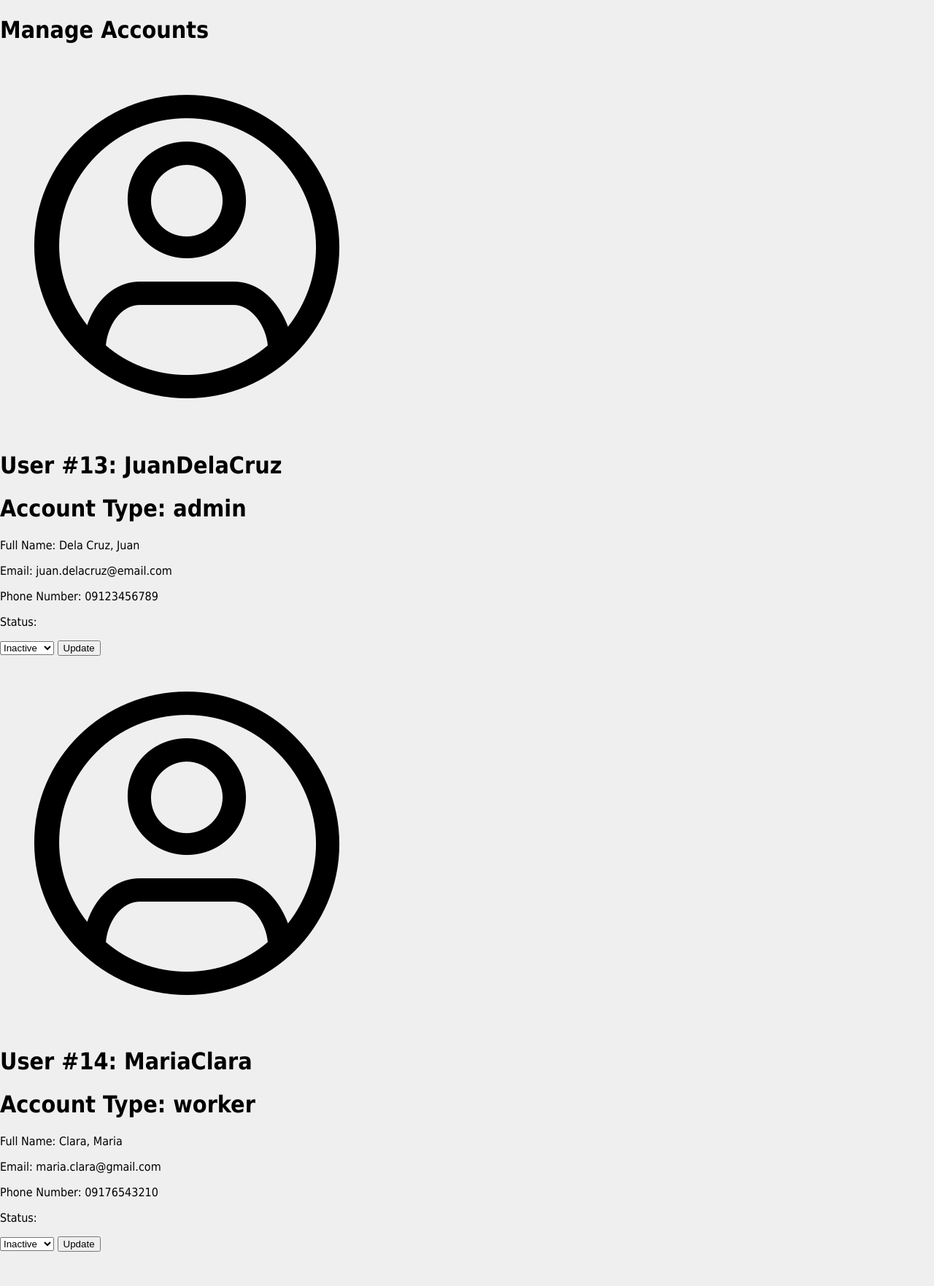
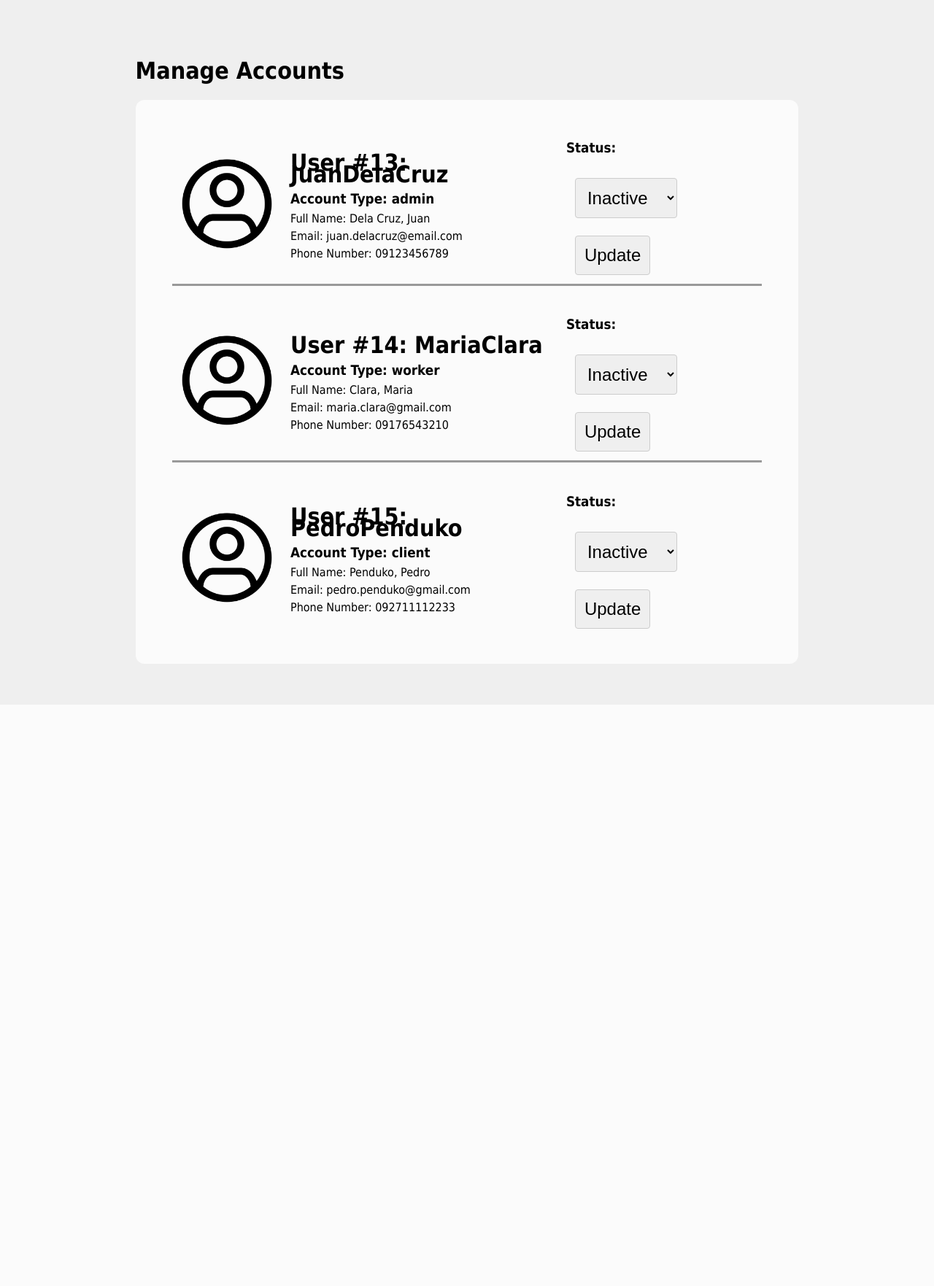
Before and after one commit to apotato369550/web-dev-1-final-project, a PHP site: page /admin/manage-accounts.php in a window 1280 px wide. Shown: the part 124-1887 px from the top of the page at 73% size. After the commit the page ends 986 px from the top, so only its background shows below. Run offline with PHP 8.4, Linux system fonts and the light colour scheme; a user stored in the database is signed in; data comes from the database, SQL or seed files in the repository; both versions use the stored data as it was after the commit.

Commit message:
Added 'manage accounts' feature

```diff
--- a/admin/admin.css
+++ b/admin/admin.css
@@ -115,7 +115,6 @@ nav {
     display: flex;
     flex-direction: row;
     margin: auto;
-    background-color: white;
     width: 30vw;
     padding: 3vh 3vw;
     border-radius: 12px;
@@ -171,6 +170,77 @@ nav {
     border-radius: 4px;
 }
 
+.manage-accounts-container {
+    display: flex;
+    width: 100vw;
+    margin: 0px;
+    padding: 0px;
+    align-items: center;
+}
+
+.manage-accounts {
+    margin: 7vh auto;
+}
+
+.manage-accounts-interface {
+    display: flex;
+    flex-direction: column;
+    margin: auto;
+    width: 65vw;
+    padding: 3vh 3vw;
+    border-radius: 12px;
+    background-color: rgb(255, 255, 255, 0.75);
+}
+
+.account {
+    display: flex;
+    flex-direction: row;
+    align-items: center;
+    border-bottom: #999999 3px solid;
+    margin: 12px;
+}
+
+.account:last-child {
+    border-bottom: none;
+}
+
+.account-profile-picture img {
+    width: 150px;
+    height: 150px;
+    border-radius: 50%;
+    margin: auto;
+}
+
+.account-info {
+    line-height: 0.5;
+    width: 50%;
+    margin: 0px 12px;
+}
+
+.account-options select {
+    padding: 12px;
+    margin: 12px;
+    font-size: 1.5rem;
+    border: 1px solid #ccc;
+    border-radius: 4px;
+}
+
+.account-options option {
+    padding: 12px;
+    margin: 12px;
+    font-size: 1.5rem;
+    border: 1px solid #ccc;
+    border-radius: 4px;
+}
+
+.account-options button {
+    padding: 12px;
+    margin: 12px;
+    font-size: 1.5rem;
+    border: 1px solid #ccc;
+    border-radius: 4px;
+}
+
 .error-message {
   color: red;
 }
--- a/admin/manage-accounts.php
+++ b/admin/manage-accounts.php
@@ -67,20 +67,21 @@
                         </div>
                         <div class="account-info">
                             <h1>User #<?php echo $userId ?>: <?php echo $username ?></h1>
-                            <h1>Account Type: <?php echo $userType ?> </h1>
+                            <h3>Account Type: <?php echo $userType ?> </h3>
                             <p>Full Name: <?php echo $lastName.", ".$firstName ?></p>
                             <p>Email: <?php echo $email ?> </p>
                             <p>Phone Number: <?php echo $phoneNumber ?> </p>
                         </div>
                         <div class="account-options">
                             <form action="../includes/update-account-status.inc.php" method="post">
-                                <input type="number" value="<?php echo $userId; ?>" style="display: none;">
+                                <input type="number" value="<?php echo $sessionUserId; ?>" style="display: none;" name="admin-id">
+                                <input type="number" value="<?php echo $userId; ?>" style="display: none;" name="user-id">
 
-                                <p>Status: </p>
+                                <h3>Status: </h3>
                                 <select name="account-status">
-                                    <option value="active" <?php if ($applicationStatus === "accepted") { echo "selected"; } ?>>Active</option>
-                                    <option value="disabled" <?php if ($applicationStatus === "rejected") { echo "selected"; } ?>>Disabled</option>
-                                    <option value="inactive" <?php if ($applicationStatus === "pending") { echo "selected"; } ?>>Inactive</option>
+                                    <option value="approved" <?php if ($applicationStatus === "accepted") { echo "selected"; } ?>>Active</option>
+                                    <option value="rejected" <?php if ($applicationStatus === "rejected") { echo "selected"; } ?>>Disabled</option>
+                                    <option value="pending" <?php if ($applicationStatus === "pending") { echo "selected"; } ?>>Inactive</option>
                                 </select>
                                 <button type="submit" name="update-account-status">Update</button>
                             </form>
```
Also changed, not shown: includes/update-account-status.inc.php (added, +58 -0 lines), users.sql (+6 -3 lines).
